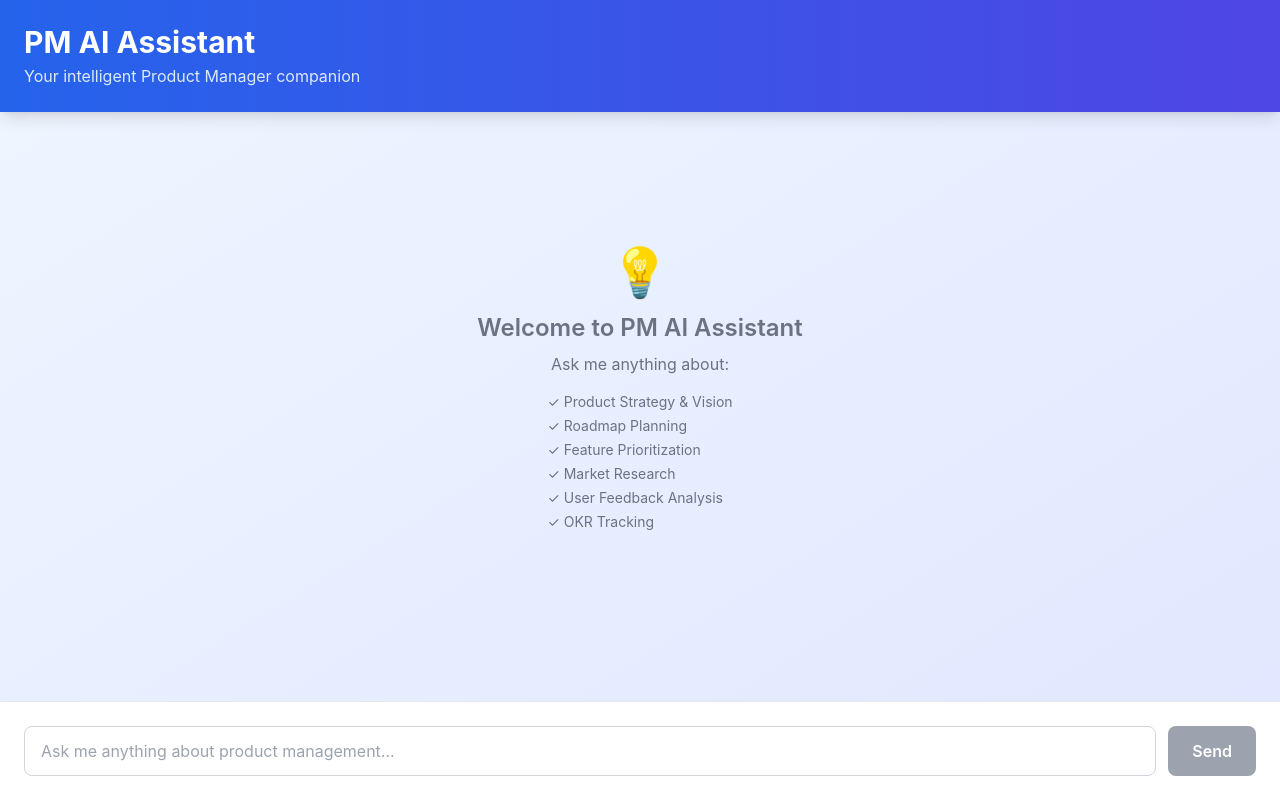
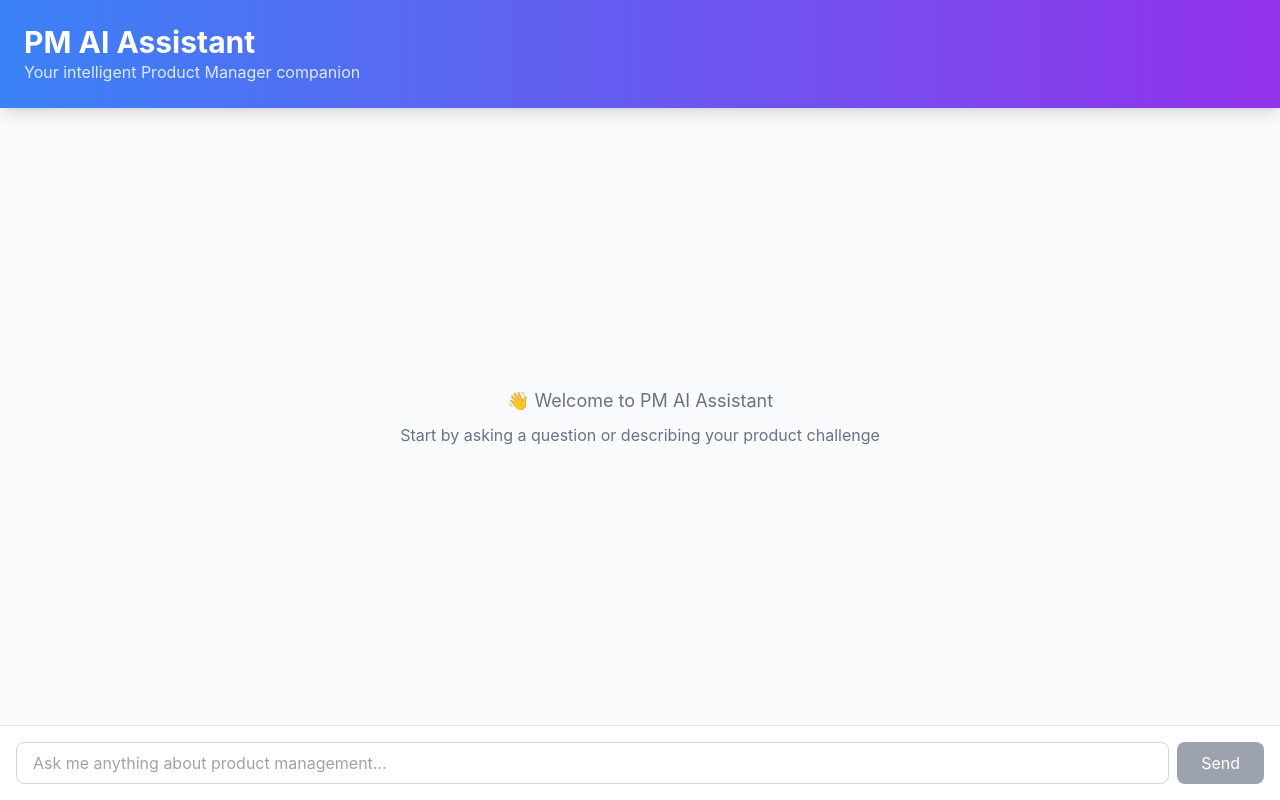
Before and after one commit to CDR0692/PM-AI-Assistant, a Next.js app: page / in a window 1280 px wide. Built offline with nearby package versions, Linux system fonts and the light colour scheme.

Commit message:
Add ChatInterface component and API route

```diff
--- a/app/api/chat/route.ts
+++ b/app/api/chat/route.ts
@@ -1,62 +1,65 @@
 import { NextRequest, NextResponse } from 'next/server';
+
+const OPENAI_API_KEY = process.env.OPENAI_API_KEY;
+
+if (!OPENAI_API_KEY) {
+  console.warn('Warning: OPENAI_API_KEY is not set');
+}
 
 export async function POST(request: NextRequest) {
   try {
     const { messages } = await request.json();
 
-    if (!messages || !Array.isArray(messages)) {
+    if (!OPENAI_API_KEY) {
       return NextResponse.json(
-        { error: 'Messages array is required' },
-        { status: 400 }
+        { error: 'OpenAI API key is not configured' },
+        { status: 500 }
       );
     }
 
-    const apiKey = process.env.OPENAI_API_KEY;
-    if (!apiKey) {
-      return NextResponse.json(
-        { error: 'OpenAI API key not configured' },
-        { status: 500 }
-      );
-    }
+    // Convert messages to OpenAI format
+    const openaiMessages = messages.map((msg: any) => ({
+      role: msg.role,
+      content: msg.content,
+    }));
+
+    // Add system message
+    const systemMessage = {
+      role: 'system',
+      content: 'You are an expert Product Manager AI assistant. Help users with product strategy, feature prioritization, user research, roadmap planning, and other PM-related topics. Be concise and actionable.',
+    };
 
     const response = await fetch('https://api.openai.com/v1/chat/completions', {
       method: 'POST',
       headers: {
         'Content-Type': 'application/json',
-        'Authorization': `Bearer ${apiKey}`,
+        'Authorization': `Bearer ${OPENAI_API_KEY}`,
       },
       body: JSON.stringify({
         model: 'gpt-3.5-turbo',
-        messages: [
-          {
-            role: 'system',
-            content: 'You are an expert Product Manager AI Assistant. Help with product strategy, roadmap planning, feature prioritization, market research, user feedback analysis, and OKR tracking. Provide concise, actionable advice.',
-          },
-          ...messages,
-        ],
+        messages: [systemMessage, ...openaiMessages],
         temperature: 0.7,
-        max_tokens: 1000,
+        max_tokens: 500,
       }),
     });
 
-    const data = await response.json();
-
     if (!response.ok) {
+      const error = await response.json();
+      console.error('OpenAI API error:', error);
       return NextResponse.json(
-        { error: data.error?.message || 'OpenAI API error' },
+        { error: error.error?.message || 'Failed to get response from OpenAI' },
         { status: response.status }
       );
     }
 
-    const assistantMessage = data.choices[0]?.message?.content || '';
+    const data = await response.json();
+    const message = data.choices[0].message.content;
 
-    return NextResponse.json({
-      message: assistantMessage,
-    });
+    return NextResponse.json({ message });
   } catch (error) {
-    console.error('Error:', error);
+    console.error('Chat API error:', error);
     return NextResponse.json(
-      { error: 'Internal server error' },
+      { error: 'Failed to process chat message' },
       { status: 500 }
     );
   }
--- a/app/components/ChatInterface.tsx
+++ b/app/components/ChatInterface.tsx
@@ -1,44 +1,33 @@
 'use client';
 
-import { useState, useRef, useEffect } from 'react';
+import { useState } from 'react';
 
 interface Message {
   id: string;
   role: 'user' | 'assistant';
   content: string;
-  timestamp: Date;
 }
 
 export default function ChatInterface() {
   const [messages, setMessages] = useState<Message[]>([]);
-  const [inputValue, setInputValue] = useState('');
-  const [isLoading, setIsLoading] = useState(false);
-  const messagesEndRef = useRef<HTMLDivElement>(null);
-
-  const scrollToBottom = () => {
-    messagesEndRef.current?.scrollIntoView({ behavior: 'smooth' });
-  };
-
-  useEffect(() => {
-    scrollToBottom();
-  }, [messages]);
+  const [input, setInput] = useState('');
+  const [loading, setLoading] = useState(false);
 
   const handleSendMessage = async (e: React.FormEvent) => {
     e.preventDefault();
 
-    if (!inputValue.trim()) return;
+    if (!input.trim()) return;
 
-    // Add user message
+    // Add user message to chat
     const userMessage: Message = {
       id: Date.now().toString(),
       role: 'user',
-      content: inputValue,
-      timestamp: new Date(),
+      content: input,
     };
 
-    setMessages((prev) => [...prev, userMessage]);
-    setInputValue('');
-    setIsLoading(true);
+    setMessages(prev => [...prev, userMessage]);
+    setInput('');
+    setLoading(true);
 
     try {
       const response = await fetch('/api/chat', {
@@ -47,50 +36,39 @@ export default function ChatInterface() {
           'Content-Type': 'application/json',
         },
         body: JSON.stringify({
-          messages: messages.map((msg) => ({
-            role: msg.role,
-            content: msg.content,
-          })).concat({
-            role: 'user',
-            content: inputValue,
-          }),
+          messages: [...messages, userMessage],
         }),
       });
 
       const data = await response.json();
 
-      if (!response.ok) {
-        throw new Error(data.error || 'Failed to get response');
+      if (data.error) {
+        alert('Error: ' + data.error);
+        return;
       }
 
+      // Add assistant response
       const assistantMessage: Message = {
         id: (Date.now() + 1).toString(),
         role: 'assistant',
         content: data.message,
-        timestamp: new Date(),
       };
 
-      setMessages((prev) => [...prev, assistantMessage]);
+      setMessages(prev => [...prev, assistantMessage]);
     } catch (error) {
       console.error('Error:', error);
-      const errorMessage: Message = {
-        id: (Date.now() + 1).toString(),
-        role: 'assistant',
-        content: 'Sorry, I encountered an error. Please try again.',
-        timestamp: new Date(),
-      };
-      setMessages((prev) => [...prev, errorMessage]);
+      alert('Failed to send message');
     } finally {
-      setIsLoading(false);
+      setLoading(false);
     }
   };
 
   return (
-    <div className="flex flex-col h-screen bg-gradient-to-br from-blue-50 to-indigo-100">
+    <div className="flex flex-col h-screen bg-gray-50">
       {/* Header */}
-      <div className="bg-gradient-to-r from-blue-600 to-indigo-600 text-white p-6 shadow-lg">
+      <div className="bg-gradient-to-r from-blue-500 to-purple-600 text-white p-6 shadow-lg">
         <h1 className="text-3xl font-bold">PM AI Assistant</h1>
-        <p className="text-blue-100 mt-1">Your intelligent Product Manager companion</p>
+        <p className="text-blue-100">Your intelligent Product Manager companion</p>
       </div>
 
       {/* Messages Container */}
@@ -98,75 +76,58 @@ export default function ChatInterface() {
         {messages.length === 0 ? (
           <div className="flex items-center justify-center h-full">
             <div className="text-center text-gray-500">
-              <div className="text-5xl mb-4">💡</div>
-              <h2 className="text-2xl font-semibold mb-2">Welcome to PM AI Assistant</h2>
-              <p className="mb-4">Ask me anything about:</p>
-              <ul className="text-left inline-block space-y-1 text-sm">
-                <li>✓ Product Strategy & Vision</li>
-                <li>✓ Roadmap Planning</li>
-                <li>✓ Feature Prioritization</li>
-                <li>✓ Market Research</li>
-                <li>✓ User Feedback Analysis</li>
-                <li>✓ OKR Tracking</li>
-              </ul>
+              <p className="text-lg mb-2">👋 Welcome to PM AI Assistant</p>
+              <p>Start by asking a question or describing your product challenge</p>
             </div>
           </div>
         ) : (
-          messages.map((message) => (
+          messages.map(msg => (
             <div
-              key={message.id}
-              className={`flex ${message.role === 'user' ? 'justify-end' : 'justify-start'}`}
+              key={msg.id}
+              className={`flex ${msg.role === 'user' ? 'justify-end' : 'justify-start'}`}
             >
               <div
-                className={`max-w-xs lg:max-w-md xl:max-w-lg px-4 py-3 rounded-lg ${
-                  message.role === 'user'
-                    ? 'bg-blue-600 text-white rounded-br-none'
-                    : 'bg-white text-gray-800 shadow-md rounded-bl-none'
+                className={`max-w-xs lg:max-w-md px-4 py-2 rounded-lg ${
+                  msg.role === 'user'
+                    ? 'bg-blue-500 text-white rounded-br-none'
+                    : 'bg-gray-200 text-gray-800 rounded-bl-none'
                 }`}
               >
-                <p className="text-sm whitespace-pre-wrap">{message.content}</p>
-                <span
-                  className={`text-xs mt-2 block ${
-                    message.role === 'user' ? 'text-blue-100' : 'text-gray-500'
-                  }`}
-                >
-                  {message.timestamp.toLocaleTimeString()}
-                </span>
+                <p className="text-sm">{msg.content}</p>
               </div>
             </div>
           ))
         )}
-        {isLoading && (
+        {loading && (
           <div className="flex justify-start">
-            <div className="bg-white text-gray-800 shadow-md px-4 py-3 rounded-lg rounded-bl-none">
+            <div className="bg-gray-200 text-gray-800 px-4 py-2 rounded-lg rounded-bl-none">
               <div className="flex space-x-2">
-                <div className="w-2 h-2 bg-gray-400 rounded-full animate-bounce"></div>
-                <div className="w-2 h-2 bg-gray-400 rounded-full animate-bounce delay-100"></div>
-                <div className="w-2 h-2 bg-gray-400 rounded-full animate-bounce delay-200"></div>
+                <div className="w-2 h-2 bg-gray-500 rounded-full animate-bounce"></div>
+                <div className="w-2 h-2 bg-gray-500 rounded-full animate-bounce delay-100"></div>
+                <div className="w-2 h-2 bg-gray-500 rounded-full animate-bounce delay-200"></div>
               </div>
             </div>
           </div>
         )}
-        <div ref={messagesEndRef} />
       </div>
 
       {/* Input Form */}
-      <div className="bg-white border-t border-gray-200 p-6 shadow-lg">
-        <form onSubmit={handleSendMessage} className="flex gap-3">
+      <div className="bg-white border-t border-gray-200 p-4 shadow-lg">
+        <form onSubmit={handleSendMessage} className="flex gap-2">
           <input
             type="text"
-            value={inputValue}
-            onChange={(e) => setInputValue(e.target.value)}
+            value={input}
+            onChange={e => setInput(e.target.value)}
             placeholder="Ask me anything about product management..."
-            disabled={isLoading}
-            className="flex-1 px-4 py-3 border border-gray-300 rounded-lg focus:outline-none focus:ring-2 focus:ring-blue-500 disabled:bg-gray-100"
+            disabled={loading}
+            className="flex-1 px-4 py-2 border border-gray-300 rounded-lg focus:outline-none focus:ring-2 focus:ring-blue-500 disabled:bg-gray-100"
           />
           <button
             type="submit"
-            disabled={isLoading || !inputValue.trim()}
-            className="bg-blue-600 hover:bg-blue-700 disabled:bg-gray-400 text-white px-6 py-3 rounded-lg font-semibold transition-colors"
+            disabled={loading || !input.trim()}
+            className="px-6 py-2 bg-blue-500 text-white rounded-lg hover:bg-blue-600 disabled:bg-gray-400 transition"
           >
-            {isLoading ? 'Sending...' : 'Send'}
+            Send
           </button>
         </form>
       </div>
```
